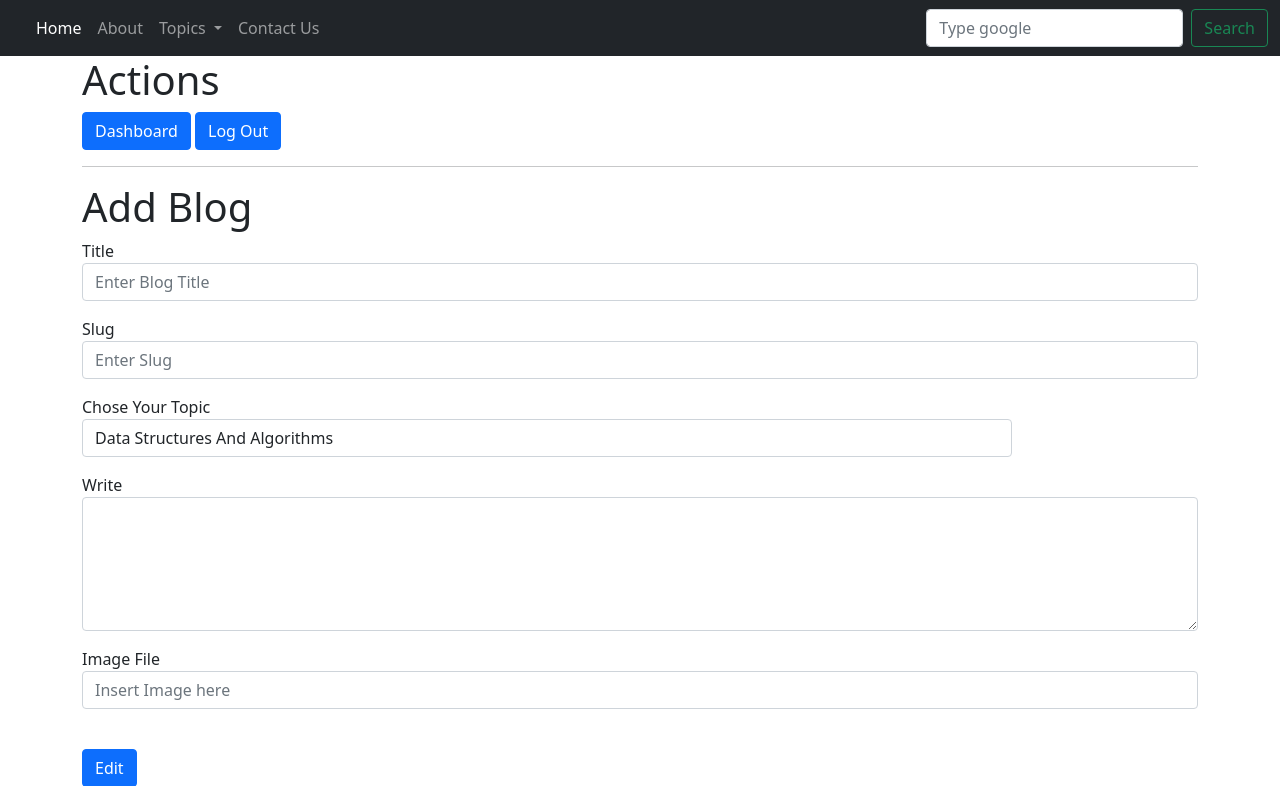
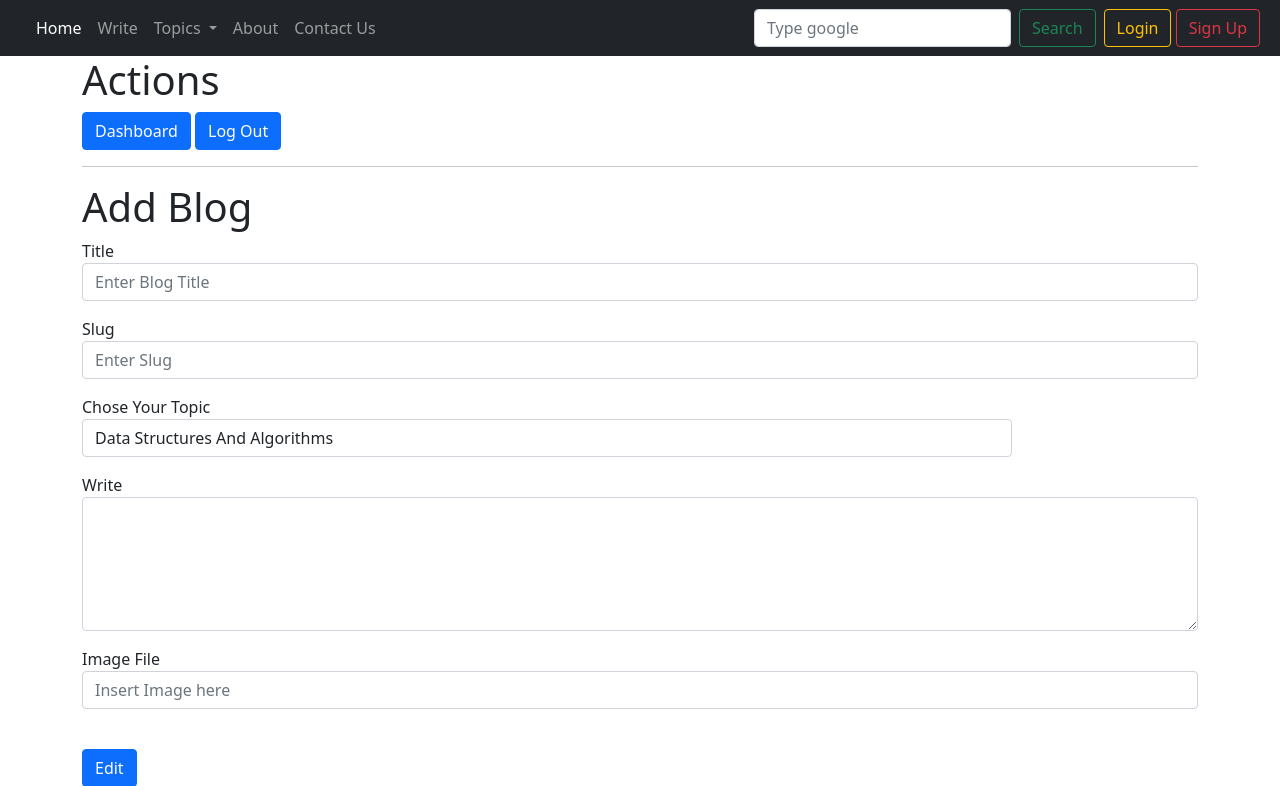
Before and after one commit to sandeepdot1/Blog-Site, a Flask app: template templates/add.html in a window 1280 px wide. Shown: the top 786 px of the page. Run offline with Flask 2, Linux system fonts and the light colour scheme; the template is opened without the code that fills it, so the values that code supplies are empty; parts of the project's set-up code (start-up, migrations or seed data) failed here and were passed over.

Commit message:
Updated layout template restructure nav bar and moved write to main navbar

```diff
--- a/templates/layout.html
+++ b/templates/layout.html
@@ -26,13 +26,13 @@
                 <div class="collapse navbar-collapse" id="navbarSupportedContent">
                     <ul class="navbar-nav me-auto mb-2 mb-lg-0">
                         <li class="nav-item">
-                            <a aria-current="page" class="nav-link active" href="/">
+                            <a aria-current="page" class="nav-link active" href="/dashboard">
                                 Home
                             </a>
                         </li>
                         <li class="nav-item">
-                            <a class="nav-link" href="/about">
-                                About
+                            <a class="nav-link" href="/add">
+                                Write
                             </a>
                         </li>
                         <li class="nav-item dropdown">
@@ -40,7 +40,7 @@
                                 Topics
                             </a>
                             <ul aria-labelledby="navbarDropdown" class="dropdown-menu">
-                                 <li>
+                                <li>
                                     <a class="dropdown-item" href="#">
                                         Data Structures And Algorithms
                                     </a>
@@ -65,15 +65,12 @@
                                         App Development
                                     </a>
                                 </li>
-                                <li>
-                                    <hr class="dropdown-divider"/>
-                                </li>
-                                <li>
-                                    <a class="dropdown-item" href="/add">
-                                        Write
-                                    </a>
-                                </li>
                             </ul>
+                        </li>
+                        <li class="nav-item">
+                            <a class="nav-link" href="/about">
+                                About
+                            </a>
                         </li>
                         <li class="nav-item">
                             <a class="nav-link" href="/contact">
@@ -88,7 +85,36 @@
                             </button>
                         </input>
                     </form>
-                    {% block extra %}  {% endblock %}
+                    {% block extra %}
+                        {% if 'user' in session %}
+                            <div class="mx-2">
+                                <ul class="navbar-nav me-auto mb-2 mb-lg-0">
+                                    <li class="nav-item dropdown">
+                                        <a aria-expanded="false" class="nav-link dropdown-toggle" data-bs-toggle="dropdown" href="#" id="navbarDropdown" role="button">
+                                            Hello {{session['user']}}
+                                        </a>
+                                        <ul aria-labelledby="navbarDropdown" class="dropdown-menu">
+                                            <li>
+                                                <a class="dropdown-item" href="/logout">
+                                                    Log Out
+                                                </a>
+                                            </li>
+                                        </ul>
+                                    </li>
+                                </ul>
+                            </div>
+
+                        {% else %}
+                            <div class="mx-2">
+                                <a class="btn btn-outline-warning" href="/login">
+                                    Login
+                                </a>
+                                <a class="btn btn-outline-danger" href="/signup">
+                                    Sign Up
+                                </a>
+                            </div>
+                        {% endif %}
+                    {% endblock %}
                 </div>
             </div>
         </nav>
@@ -100,7 +126,7 @@
                 </a>
             </p>
             <p>
-                © {{params['current_year']}} {{params['blog_name']}} Inc. ·
+                © {{params['blog_name']}} Inc. {{params['current_year']}} ·
                 <a href="#">
                     Privacy
                 </a>
```
